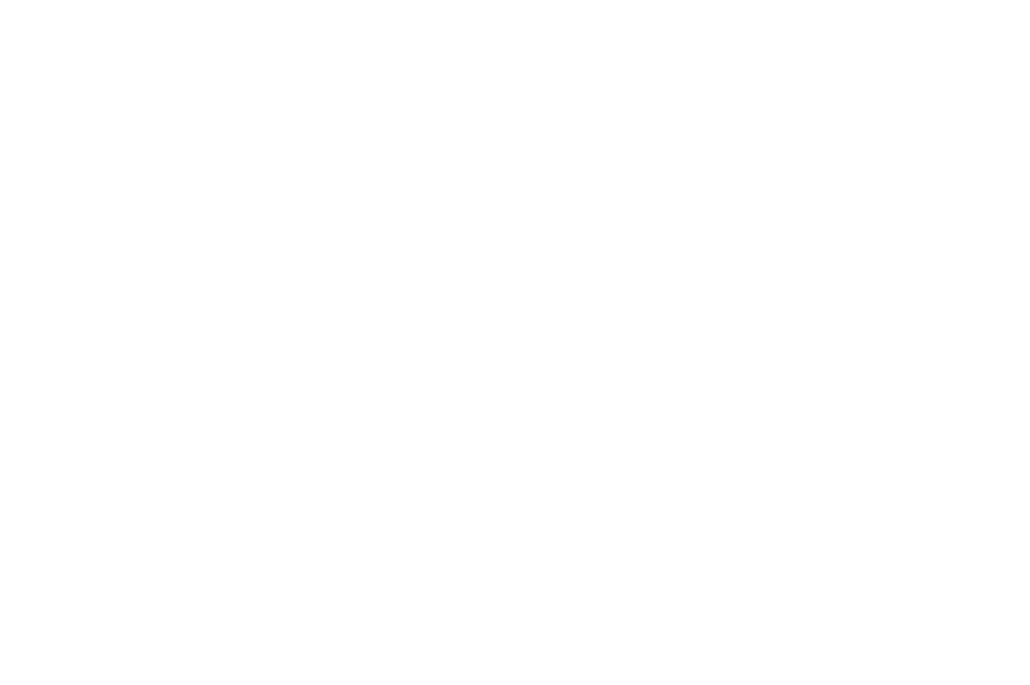
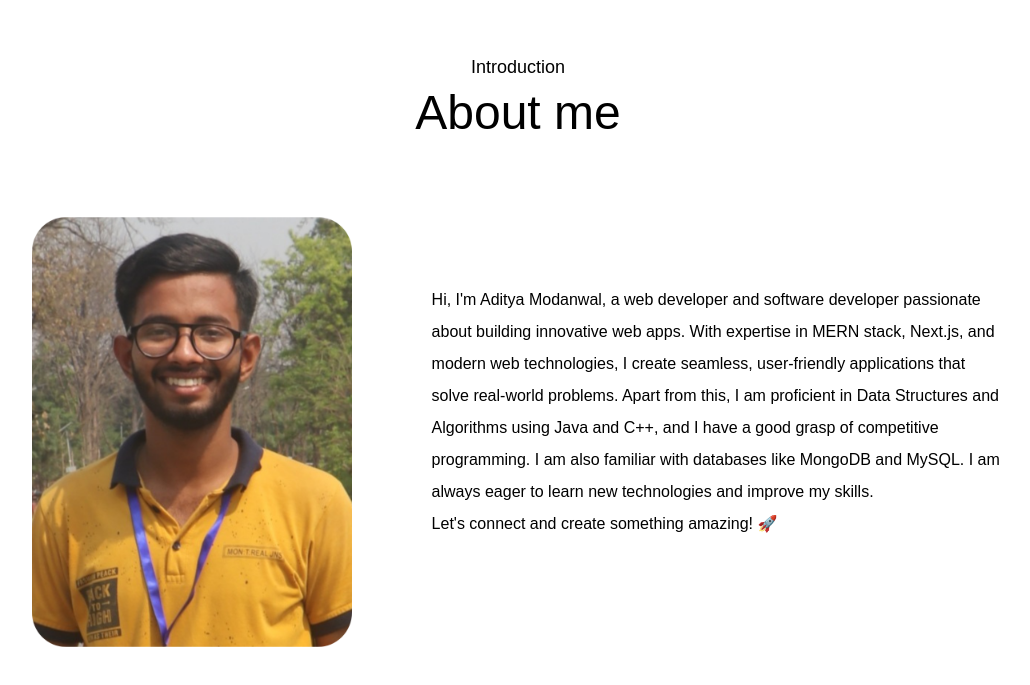
Before and after one commit to Aditya-2aga/portfolio, a Next.js app: page / in a window 1280 px wide. Shown: the part 787-1472 px from the top of the page, without its empty margins (122-1152 px from the left). Before the commit the page ends 800 px from the top, so only its background shows below. Built offline with nearby package versions, Linux system fonts and the light colour scheme; a web font is replaced by a local one.

Commit message:
added new profile photo and about section

```diff
--- a/app/layout.tsx
+++ b/app/layout.tsx
@@ -27,9 +27,9 @@
   return (
     <html
       lang="en"
-      className={`${outfitFont.variable} ${ovoFont.variable}`} // Changed to .variable
+      className="scroll-smooth"
     >
-      <body className="antialiased">
+      <body className={`${outfitFont.variable} ${ovoFont.variable} antialiased leading-8 overflow-x-hidden`}>
         {children}
       </body>
     </html>
--- a/app/page.tsx
+++ b/app/page.tsx
@@ -1,12 +1,15 @@
 'use client'
 import Navbar from "../components/Navbar";
 import Header from "../components/Header";
+import About from "../components/About";
+
 
 export default function Home() {
   return (
     <>
     <Navbar />
     <Header/>
+    <About />
     </>
   );
 }
--- /dev/null
+++ b/components/About.jsx
@@ -0,0 +1,31 @@
+import Image from 'next/image'
+import { assets } from "../assets/assets";
+import React from 'react'
+
+const About = () => {
+  return (
+    <div id='about' className='w-full px-[12%] py-10 scroll-mt-20'>
+      <h4 className='text-center mb-2 text-lg font-ovo'>Introduction</h4>
+      <h2 className='text-center text-5xl font-ovo'>About me</h2>
+      <div className='flex flex-col w-full lg:flex-row items-center gap-20 my-20'>
+        <div className='w-64 sm:w-80 rounded-3xl max-w-none'>
+          <Image src={assets.user_image} alt='User picture' className='w-full rounded-3xl'/>
+        </div>
+        <div className='flex-1'>
+          <p className='mb-10 max-w-2xl font-ovo'>Hi, I'm Aditya Modanwal, a web developer and software developer passionate
+            about building innovative web apps. With expertise in MERN stack,
+            Next.js, and modern web technologies, I create seamless, user-friendly
+            applications that solve real-world problems.
+            Apart from this, I am proficient in Data Structures and Algorithms using Java and C++,
+            and I have a good grasp of competitive programming. I am also familiar with
+            databases like MongoDB and MySQL. I am always eager to learn new technologies
+            and improve my skills.<br/>
+            Let's connect and create something amazing! 🚀
+            </p>
+        </div>
+      </div>
+    </div>
+  )
+}
+
+export default About
```
Also changed, not shown: assets/profile-img.png.
